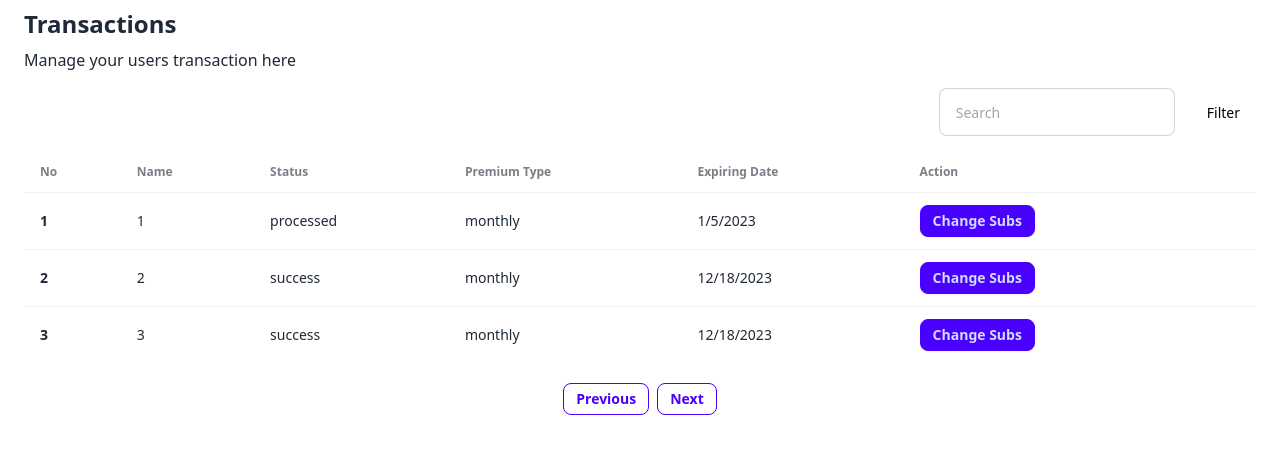
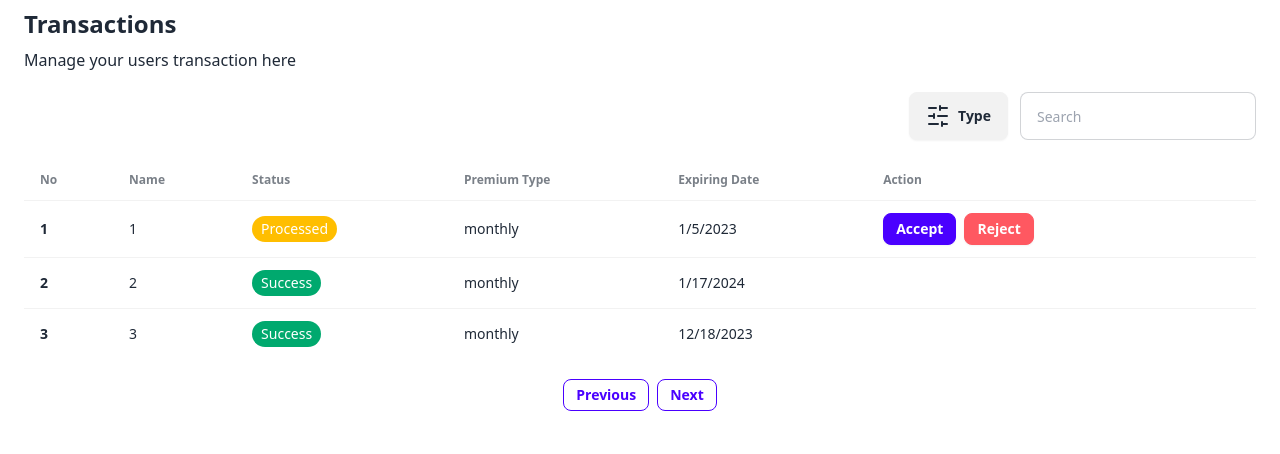
Before and after one commit to yaffalhakim1/medium-but-lite, a Next.js app: page /admin/transactions in a window 1280 px wide. Shown: the top 454 px of the page. Built offline with nearby package versions, Linux system fonts and the light colour scheme; data requests are answered from the project's data file.

Commit message:
feat(admin):Filter by and Transaction status

```diff
--- a/components/Header.tsx
+++ b/components/Header.tsx
@@ -23,7 +23,7 @@ const Navbar = () => {
     Cookie.remove("token");
     Cookie.remove("role");
     Cookie.remove("user_id");
-    Cookie.remove("user_status");
+    Cookie.remove("isPremium");
     return router.replace("/auth/login");
   }
 
--- a/components/ProductForm.tsx
+++ b/components/ProductForm.tsx
@@ -125,7 +125,6 @@ const PostForm = (data: { data?: INews }) => {
             },
           }
         );
-        console.log(res.data);
         toast.success("News updated successfully");
         return router.push("/admin");
       } else {
@@ -145,7 +144,6 @@ const PostForm = (data: { data?: INews }) => {
             },
           }
         );
-        console.log(res.data, "from create post");
         toast.success("News created successfully");
         return router.push("/admin");
       }
--- a/db.json
+++ b/db.json
@@ -20,24 +20,41 @@
       "name": "Alice Smith",
       "email": "alice@example.com",
       "password": "alice",
-      "like": [3],
+      "like": [
+        3
+      ],
       "role": "user",
-      "isPremiumUser": false,
+      "isPremiumUser": true,
       "subscriptionPlan": {
         "type": "monthly",
         "expired_date": "2023-03-15"
       },
       "expiredDate": "",
-      "news": [4, 1, 5, 4, 5, 2, 4, 4, 1, 1, 5, 1]
+      "news": [
+        4,
+        1,
+        5,
+        4,
+        5,
+        2,
+        4,
+        4,
+        1,
+        1,
+        5,
+        1,
+        4
+      ]
     },
     {
       "id": 3,
       "transactionsId": 3,
-
       "name": "Yafi Smith",
       "email": "yafi@example.com",
       "password": "yafi",
-      "like": [3],
+      "like": [
+        3
+      ],
       "role": "user",
       "isPremiumUser": true,
       "subscriptionPlan": {
@@ -45,7 +62,11 @@
         "expired_date": null
       },
       "expiredDate": "",
-      "news": [1, 5, 4]
+      "news": [
+        1,
+        5,
+        4
+      ]
     }
   ],
   "news": [
@@ -53,55 +74,78 @@
       "title": "News 1",
       "content": "A major event occurred today. \n\nLorem ipsum dolor, sit amet consectetur adipisicing elit. Mollitia, explicabo. Expedita, temporibus molestiae quia aliquam labore libero consequatur dignissimos illum id odit accusamus porro nobis quaerat reiciendis laudantium ad. Voluptatibus non, sit necessitatibus, eum cumque, commodi nesciunt voluptatum vel velit alias aliquam perferendis? Sunt reiciendis rem a autem nihil cumque molestias nobis laudantium praesentium ex. Dolorem, ipsa tempora?",
       "isPremium": true,
-      "category": ["Anime"],
+      "category": [
+        "Anime"
+      ],
       "created_at": "2023-12-15T02:01:43.978Z",
       "img": "https://res.cloudinary.com/dywbf3czv/image/upload/v1702605714/awuawocrwlf4wqoy68pa.jpg",
       "id": 1,
-      "likes": [2],
+      "likes": [
+        2
+      ],
       "shares": 0
     },
     {
       "title": "PPPPPPPPP",
       "content": "A major event occurred today. \n\nLorem ipsum dolor, sit amet consectetur adipisicing elit. Mollitia, explicabo. Expedita, temporibus molestiae quia aliquam labore libero consequatur dignissimos illum id odit accusamus porro nobis quaerat reiciendis laudantium ad. Voluptatibus non, sit necessitatibus, eum cumque, commodi nesciunt voluptatum vel velit alias aliquam perferendis? Sunt reiciendis rem a autem nihil cumque molestias nobis laudantium praesentium ex. Dolorem, ipsa tempora?",
       "isPremium": true,
-      "category": ["Anime"],
+      "category": [
+        "Anime"
+      ],
       "created_at": "2023-12-15T02:02:15.186Z",
       "img": "https://res.cloudinary.com/dywbf3czv/image/upload/v1702605744/jyaukxz2pe0u9407fbdl.jpg",
       "id": 2,
-      "likes": [2, 3],
+      "likes": [
+        2,
+        3
+      ],
       "shares": 0
     },
     {
       "title": "Yafi Alhakim",
       "content": "A major event occurred today. \n\nLorem ipsum dolor, sit amet consectetur adipisicing elit. Mollitia, explicabo. Expedita, temporibus molestiae quia aliquam labore libero consequatur dignissimos illum id odit accusamus porro nobis quaerat reiciendis laudantium ad. Voluptatibus non, sit necessitatibus, eum cumque, commodi nesciunt voluptatum vel velit alias aliquam perferendis? Sunt reiciendis rem a autem nihil cumque molestias nobis laudantium praesentium ex. Dolorem, ipsa tempora?",
       "isPremium": true,
-      "category": ["Tech"],
+      "category": [
+        "Tech"
+      ],
       "created_at": "2023-12-15T02:02:41.817Z",
       "img": "https://res.cloudinary.com/dywbf3czv/image/upload/v1702605769/smdt1mn7y6wadnawvucw.jpg",
       "id": 3,
-      "likes": [2, 3],
+      "likes": [
+        2,
+        3
+      ],
       "shares": 3
     },
     {
       "title": "Yafi Smith",
       "content": "A major event occurred today. \n\nLorem ipsum dolor, sit amet consectetur adipisicing elit. Mollitia, explicabo. Expedita, temporibus molestiae quia aliquam labore libero consequatur dignissimos illum id odit accusamus porro nobis quaerat reiciendis laudantium ad. Voluptatibus non, sit necessitatibus, eum cumque, commodi nesciunt voluptatum vel velit alias aliquam perferendis? Sunt reiciendis rem a autem nihil cumque molestias nobis laudantium praesentium ex. Dolorem, ipsa tempora?",
       "isPremium": false,
-      "category": ["Tech"],
+      "category": [
+        "Tech"
+      ],
       "created_at": "2023-12-15T02:03:07.751Z",
       "img": "https://res.cloudinary.com/dywbf3czv/image/upload/v1702605795/ie7gxhxt6gcym89npn4y.jpg",
       "id": 4,
-      "likes": [3],
+      "likes": [
+        3
+      ],
       "shares": 0
     },
     {
-      "title": "_InternalLinkedHashMap<String, dynamic>' is not a subtype of type 'List<dynamic>' ",
+      "title": "Bla bla bla is not a subtype of type blabla",
       "content": "aaaaaaaaaaaaaaaaaaaaaaaaaaaaaaaaa",
       "isPremium": true,
-      "category": ["Anime", "Tech"],
+      "category": [
+        "Anime",
+        "Tech"
+      ],
       "shares": 2,
-      "likes": [3],
-      "created_at": "2023-12-15T01:57:25.869Z",
-      "img": "https://res.cloudinary.com/dywbf3czv/image/upload/v1702605489/nwqdtatd5dmvh8soclug.png",
+      "likes": [
+        3
+      ],
+      "created_at": "2023-12-18T06:13:32.868Z",
+      "img": "https://res.cloudinary.com/dywbf3czv/image/upload/v1702880022/o31c7wntefxafzp1fyil.png",
       "id": 5
     }
   ],
@@ -173,13 +217,14 @@
       "type": "monthly",
       "trans_date": "2023-01-05",
       "status": "processed",
+      "isPremiumUser": false,
       "totalPaid": 50
     },
     {
       "profileId": 2,
       "id": 2,
       "type": "monthly",
-      "trans_date": "2023-12-18T01:49:48.333Z",
+      "trans_date": "2024-01-17",
       "status": "success",
       "totalPaid": 20
     },
@@ -193,7 +238,12 @@
     }
   ],
   "likedNews": {
-    "2": [1, 3],
-    "3": [3]
+    "2": [
+      1,
+      3
+    ],
+    "3": [
+      3
+    ]
   }
 }
--- a/lib/useTransaction.ts
+++ b/lib/useTransaction.ts
@@ -3,9 +3,23 @@ import { fetcher } from "@/config/fetcher";
 import { ITransaction } from "@/types/trans-types";
 import useSWR from "swr";
 
-export const useTransaction = (search?: string) => {
+interface TransactionFilters {
+  search?: string;
+  premium?: "processed" | "success" | "cancelled";
+  category?: string[];
+  sortByDate?: "asc" | "desc";
+}
+
+export const useTransaction = (filters: TransactionFilters) => {
+  const { search, premium, category, sortByDate } = filters;
+
+  let url = `${BASE_URL}/transactions?`;
+  if (search) url += `q=${search}&`;
+  if (premium !== undefined) url += `status=${premium}&`;
+  if (sortByDate) url += `&_sort=created_at&_order=${sortByDate}`;
+
   const { data, error, mutate, isLoading } = useSWR<ITransaction[]>(
-    `${BASE_URL}/transactions`,
+    url,
     fetcher
   );
 
@@ -30,3 +44,17 @@ export const useTransactionById = (id: number) => {
     transactionMutate: mutate,
   };
 };
+
+// export const useTransactionForAdmin(search? :string) => {
+//   const { data, error, mutate, isLoading } = useSWR<ITransaction[]>(
+//     `${BASE_URL}/`,
+//     fetcher
+//   );
+
+//   return {
+//     transaction: data,
+//     transactionLoading: isLoading,
+//     transactionError: error,
+//     transactionMutate: mutate,
+//   };
+// }
--- a/pages/admin/transactions.tsx
+++ b/pages/admin/transactions.tsx
@@ -1,3 +1,4 @@
+import { FilterIcons } from "@/components/Icons";
 import Modal from "@/components/Modal";
 import { BASE_URL } from "@/config/api";
 import { useTransaction } from "@/lib/useTransaction";
@@ -12,12 +13,20 @@ import { toast } from "sonner";
 const TransactionPage = () => {
   const [search, setSearch] = useState("");
   const [status, setStatus] = useState<boolean>();
+  const [type, setType] = useState<"processed" | "success" | "cancelled">();
+  const [selectedCat, setSelectedCat] = useState<string[]>([]);
+  const [sortByDate, setSortByDate] = useState<"asc" | "desc">("desc");
   const {
     transaction,
     transactionLoading,
     transactionError,
     transactionMutate,
-  } = useTransaction(search);
+  } = useTransaction({
+    search,
+    premium: type,
+
+    sortByDate,
+  });
 
   const [page, setPage] = useState(1);
   const handleNextPage = () => {
@@ -40,41 +49,6 @@ const TransactionPage = () => {
     return currentDate.toISOString().split("T")[0];
   };
 
-  const handleSubscriptionToggle = async (
-    id: number,
-    isPremiumUser: boolean,
-    subsType = "monthly | yearly"
-  ) => {
-    try {
-      const newStatus = !isPremiumUser;
-      let newExpiredDate = "";
-      if (subsType === "monthly") {
-        newExpiredDate = calculateNewExpiredDateForMonthly();
-      } else if (subsType === "yearly") {
-        newExpiredDate = calculateNewExpiredDateForYearly();
-      }
-
-      const res = await axios.patch<User>(
-        `${BASE_URL}/profile/${id}`,
-        {
-          isPremiumUser: newStatus,
-          expiredDate: newExpiredDate,
-        },
-        {
-          headers: {
-            "Content-Type": "application/json",
-          },
-        }
-      );
-      transactionMutate(transaction);
-      toast.success(
-        `User subscription ${newStatus ? "activated" : "deactivated"}`
-      );
-    } catch (err) {
-      toast.error("Failed to update user subscription");
-    }
-  };
-
   const handleAcceptOrReject = async (
     id: number,
     status: string,
@@ -88,6 +62,19 @@ const TransactionPage = () => {
           status: status,
           type: type,
           trans_date: trans_date,
+        },
+        {
+          headers: {
+            "Content-Type": "application/json",
+          },
+        }
+      );
+
+      const resp = await axios.patch<User>(
+        `${BASE_URL}/profile/${id}`,
+        {
+          isPremiumUser: true,
+          expiredDate: trans_date,
         },
         {
           headers: {
@@ -110,48 +97,34 @@ const TransactionPage = () => {
           Manage your users transaction here
         </p>
         <div className="md:flex md:justify-between">
-          <div className="space-x-2 ml-auto items-center">
+          <div className="flex ml-auto items-center space-x-2 md:mt-0 mt-5">
+            <div className="dropdown dropdown-bottom">
+              <div tabIndex={0} role="button" className="btn m-1">
+                <FilterIcons />
+                Type
+              </div>
+              <ul
+                tabIndex={0}
+                className="dropdown-content z-[1] menu p-2 shadow bg-base-100 rounded-box w-52"
+              >
+                <li onClick={() => setType("processed")}>
+                  <a>Processed</a>
+                </li>
+                <li onClick={() => setType("success")}>
+                  <a>Success</a>
+                </li>
+                <li onClick={() => setType("cancelled")}>
+                  <a>Cancelled</a>
+                </li>
+              </ul>
+            </div>
+
             <input
               type="text"
               placeholder="Search"
               className="input input-neutral input-md input-bordered"
               onChange={(e) => setSearch(e.target.value)}
             />
-            <Menu as="div" className="relative inline-block text-left">
-              <div>
-                <Menu.Button className="inline-flex justify-center w-full px-4 py-2 text-sm font-medium text-white bg-primary-600 rounded-md hover:bg-primary-700 focus:outline-none focus-visible:ring-2 focus-visible:ring-white focus-visible:ring-opacity-75">
-                  <span className="ml-2 text-black">Filter</span>
-                </Menu.Button>
-              </div>
-              <Menu.Items className="absolute right-0 w-56 mt-2 origin-top-right bg-white divide-y divide-gray-100 rounded-md shadow-lg ring-1 ring-black ring-opacity-5 focus:outline-none">
-                <div className="px-1 py-1 ">
-                  <Menu.Item>
-                    {({ active }) => (
-                      <a
-                        onClick={() => setStatus(true)}
-                        className={`${
-                          active ? "bg-violet-500 text-white" : "text-gray-900"
-                        } group flex rounded-md items-center w-full px-2 py-2 text-sm`}
-                      >
-                        Premium
-                      </a>
-                    )}
-                  </Menu.Item>
-                  <Menu.Item>
-                    {({ active }) => (
-                      <a
-                        onClick={() => setStatus(false)}
-                        className={`${
-                          active ? "bg-violet-500 text-white" : "text-gray-900"
-                        } group flex rounded-md items-center w-full px-2 py-2 text-sm`}
-                      >
-                        Free
-                      </a>
-                    )}
-                  </Menu.Item>
-                </div>
-              </Menu.Items>
-            </Menu>
           </div>
         </div>
         <div className="flex flex-col h-full w-full mt-4">
@@ -173,11 +146,71 @@ const TransactionPage = () => {
                   <tr key={idx}>
                     <th>{idx + 1}</th>
                     <td>{item.profileId}</td>
-                    <td>{item.status}</td>
+
+                    <td>
+                      {item.status === "processed" ? (
+                        <div className="badge badge-warning px-2 py-3 text-white text-sm">
+                          Processed
+                        </div>
+                      ) : item.status === "success" ? (
+                        <div className="badge badge-success px-2 py-3 text-white text-sm">
+                          Success
+                        </div>
+                      ) : (
+                        <div className="badge badge-error px-2 py-3 text-white text-sm">
+                          Cancelled
+                        </div>
+                      )}
+                    </td>
+
                     <td>{item.type}</td>
                     <td>{formatExpirationDate(item.trans_date)}</td>
-                    <td>
-                      <Modal
+                    <td className="space-x-2">
+                      {item.status === "success" ||
+                      item.status === "cancelled" ? (
+                        <div></div>
+                      ) : (
+                        <>
+                          <button
+                            className="btn btn-primary no-animation text-white btn-sm"
+                            onClick={
+                              item.type === "monthly"
+                                ? () =>
+                                    handleAcceptOrReject(
+                                      item.profileId,
+                                      "success",
+                                      "monthly",
+                                      calculateNewExpiredDateForMonthly()
+                                    )
+                                : () =>
+                                    handleAcceptOrReject(
+                                      item.profileId,
+                                      "success",
+                                      "yearly",
+                                      calculateNewExpiredDateForYearly()
+                                    )
+                            }
+                          >
+                            Accept
+                          </button>
+
+                          <button
+                            className="btn btn-error no-animation btn-sm text-white"
+                            onClick={() =>
+                              handleAcceptOrReject(
+                                item.id,
+                                "canceled",
+                                "canceled",
+                                "N/A"
+                              )
+                            }
+                          >
+                            Reject
+                          </button>
+                        </>
+                      )}
+
+                      {/* <Modal
                         openButton={"Change Subs"}
                         modalTitle={
                           "Are you sure you want to change user subs?"
@@ -222,7 +255,7 @@ const TransactionPage = () => {
                             Cancel Payment
                           </button>
                         </div>
-                      </Modal>
+                      </Modal> */}
                     </td>
                   </tr>
                 ))}
--- a/pages/index.tsx
+++ b/pages/index.tsx
@@ -11,6 +11,7 @@ import { useNews } from "@/lib/useNews";
 import Card from "@/components/Card";
 import { formatExpirationDate } from "@/lib/utils/user-subs";
 import { useUser, useUsers } from "@/lib/useUser";
+import { toast } from "sonner";
 
 export const getServerSideProps: GetServerSideProps = async () => {
   const response = await fetch(`${BASE_URL}/news?_sort=likes&_order=desc`);
@@ -61,7 +62,7 @@ const NewsList = ({ data }: { data: INewsElement[] }) => {
         }),
       });
     } catch (error) {
-      console.log(error, "error from catch");
+      toast.error(`error ${error}`);
     }
   }
 
--- a/pages/news/[id].tsx
+++ b/pages/news/[id].tsx
@@ -16,7 +16,7 @@ const NewsDetailPage = ({ news }: NewsProps) => {
   const router = useRouter();
   const user_id = Cookie.get("user_id");
   const { id } = router.query;
-  const user_status = Cookie.get("user_status");
+  const user_status = Cookie.get("isPremium");
   const isLiked = news.likes?.findIndex((item) => item === Number(user_id));
 
   async function handleLike() {
@@ -117,7 +117,6 @@ const NewsDetailPage = ({ news }: NewsProps) => {
     user_id ? ["recommendNews", user_id] : null,
     recommendNewsForUser
   );
-  console.log(recommendedNews, "recommended news");
 
   return (
     <>
@@ -125,7 +124,7 @@ const NewsDetailPage = ({ news }: NewsProps) => {
         <img src={news.img} alt="" className="w-60" />
         <h2 className="text-3xl font-semibold">{news.title}</h2>
 
-        {user_status === "premium" ? (
+        {user_status ? (
           <p className="text-lg leading-relaxed">{news.content}</p>
         ) : (
           <>
--- a/pages/profile/index.tsx
+++ b/pages/profile/index.tsx
@@ -13,17 +13,17 @@ const ProfilePage = () => {
       <div className="flex flex-col justify-center items-center">
         <h2>{user?.name}</h2>
         <p>{user?.email}</p>
-        <p>
+        <div>
           {user?.isPremiumUser ? (
-            <div className="badge badge-success px-2 py-3 text-white text-sm">
+            <p className="badge badge-success px-2 py-3 text-white text-sm">
               Active
-            </div>
+            </p>
           ) : (
-            <div className="badge badge-error px-2 py-3 text-white text-sm">
+            <p className="badge badge-error px-2 py-3 text-white text-sm">
               Not Active
-            </div>
+            </p>
           )}
-        </p>
+        </div>
         <p>{formatExpirationDate(user?.expiredDate)}</p>
       </div>
     </>
```
Also changed, not shown: 1 other file (tests, documents, lock files or other folders).
